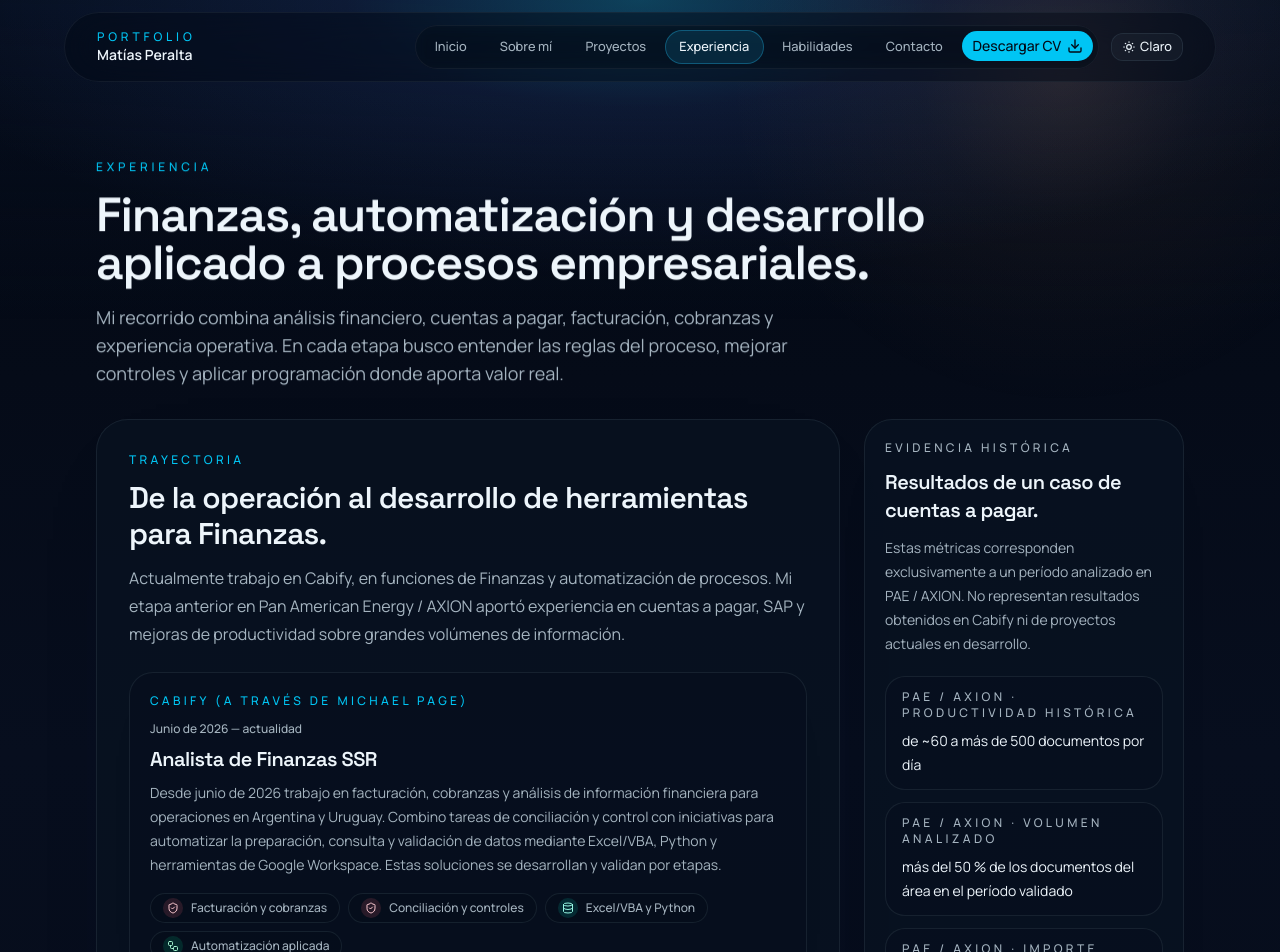
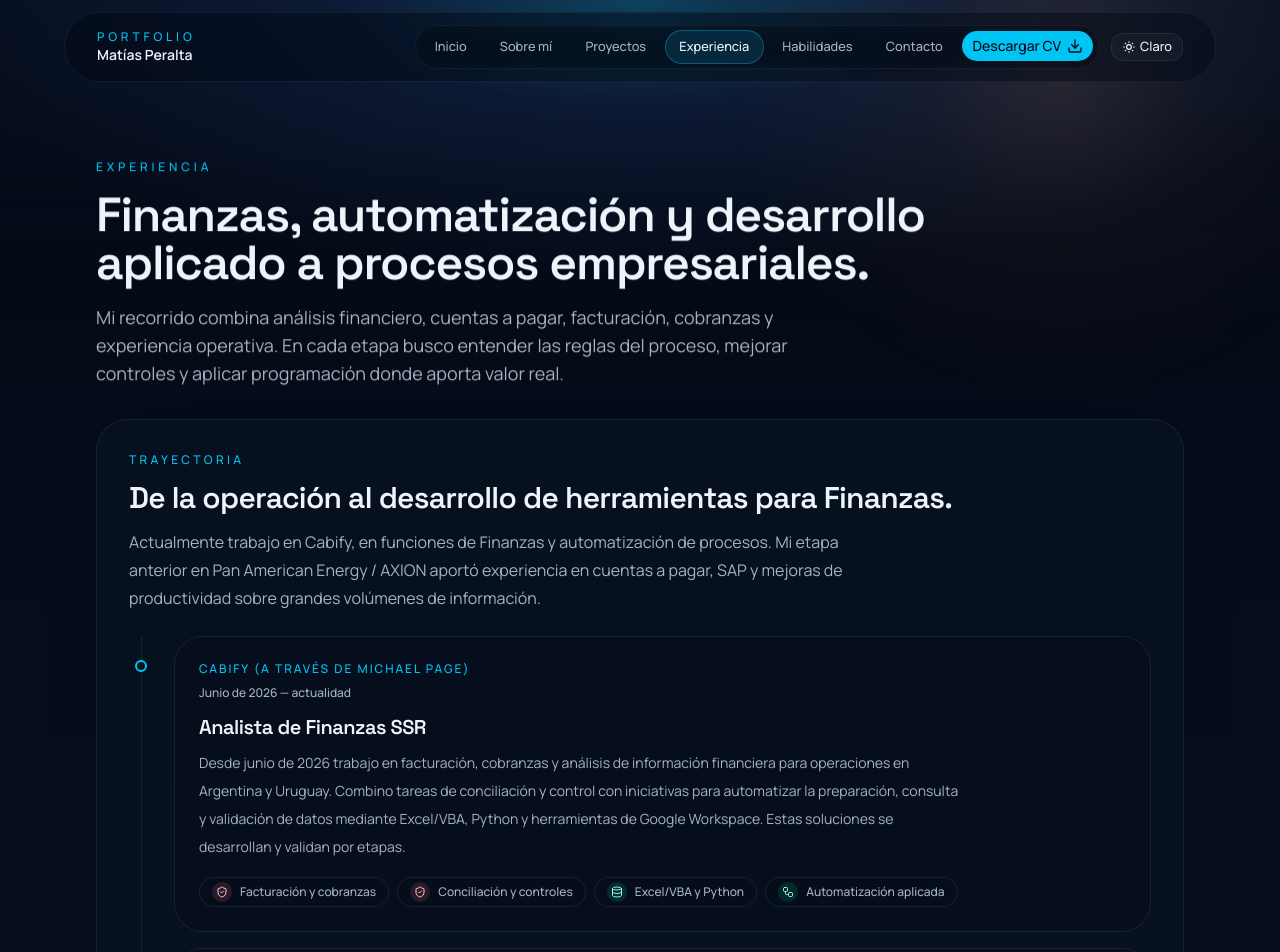
Before and after one commit to Zibete/Portfolio, a Next.js app: page /experience in a window 1280 px wide. Shown: the top 952 px of the page. Built offline with nearby package versions, Linux system fonts and the light colour scheme; no server answers.

Commit message:
feat(experience): replace narrow aside with full-width career timeline

```diff
--- a/src/app/experience/page.tsx
+++ b/src/app/experience/page.tsx
@@ -1,5 +1,4 @@
 import { Container } from "@/components/shared/container";
-import { PageAside } from "@/components/shared/page-aside";
 import { PageIntro } from "@/components/shared/page-intro";
 import { PageSection } from "@/components/shared/page-section";
 import { TagChip } from "@/components/shared/tag-chip";
@@ -40,40 +39,38 @@ export default async function ExperiencePage() {
           description={experience.description}
         />
 
-        <div className="grid gap-6 lg:grid-cols-[minmax(0,1fr)_20rem] lg:items-start">
         <PageSection
           eyebrow={experience.rolesSection.eyebrow}
           title={experience.rolesSection.title}
           description={experience.rolesSection.description}
-            contentClassName="grid gap-4"
+          contentClassName="ml-2 space-y-4 border-l border-border/75 pl-6 sm:ml-3 sm:pl-8"
         >
           {entries.map((entry, index) => (
             <div
               key={entry.slug}
-                className={`motion-enter ${experienceCardMotionDelays[index] ?? "motion-delay-4"}`}
+              className={"motion-enter relative " + (experienceCardMotionDelays[index] ?? "motion-delay-4")}
             >
-                <article className="interactive-card rounded-[1.5rem] border border-border/70 bg-background/72 p-5 shadow-[0_18px_48px_-42px_rgb(15_23_42_/_0.28)] backdrop-blur dark:bg-background/10">
-                  <div className="space-y-3">
+              <span
+                aria-hidden="true"
+                className="absolute -left-[31px] top-6 size-3 rounded-full border-2 border-primary bg-card sm:-left-[39px]"
+              />
+              <article className="rounded-2xl border border-border/70 bg-background/72 p-5 dark:bg-background/10 sm:p-6">
                 {entry.frontmatter.company ? (
-                      <p className="text-xs font-medium uppercase tracking-[0.28em] text-primary">
+                  <p className="text-xs font-medium uppercase tracking-[0.16em] text-primary">
                     {entry.frontmatter.company}
                   </p>
                 ) : null}
-                    <div className="space-y-2">
                 {entry.frontmatter.period ? (
-                        <p className="text-xs font-medium text-muted-foreground">
+                  <p className="mt-2 text-xs font-medium text-muted-foreground">
                     {entry.frontmatter.period}
                   </p>
                 ) : null}
-                      <h2 className="text-xl font-semibold tracking-tight text-foreground [font-family:var(--font-display)]">
+                <h3 className="mt-3 text-xl font-semibold tracking-tight text-foreground [font-family:var(--font-display)]">
                   {entry.frontmatter.title}
-                      </h2>
-                      <p className="text-sm leading-6 text-muted-foreground">
+                </h3>
+                <p className="mt-2 max-w-3xl text-sm leading-7 text-muted-foreground">
                   {entry.frontmatter.summary}
                 </p>
-                    </div>
-                  </div>
-
                 {entry.frontmatter.focus?.length ? (
                   <div className="mt-4 flex flex-wrap gap-2">
                     {entry.frontmatter.focus.map((item) => (
@@ -86,29 +83,26 @@ export default async function ExperiencePage() {
           ))}
         </PageSection>
 
-          <PageAside
+        <PageSection
           eyebrow={experience.aside.eyebrow}
           title={experience.aside.title}
           description={experience.aside.description}
-            className="lg:sticky lg:top-24"
+          contentClassName="grid gap-4 md:grid-cols-3"
         >
-            <div className="space-y-3">
           {experience.metrics.map((item) => (
             <div
               key={item.label}
-                  className="interactive-card rounded-[1.25rem] border border-border/70 bg-background/72 px-4 py-3 dark:bg-background/10"
+              className="rounded-2xl border border-border/70 bg-background/72 p-5 dark:bg-background/10"
             >
-                  <p className="text-xs font-medium uppercase tracking-[0.28em] text-muted-foreground">
+              <p className="text-xs font-medium uppercase tracking-[0.12em] text-muted-foreground">
                 {item.label}
               </p>
-                  <p className="mt-2 text-sm leading-6 text-foreground">
+              <p className="mt-3 text-base font-semibold leading-7 text-foreground">
                 {item.value}
               </p>
             </div>
           ))}
-            </div>
-          </PageAside>
-        </div>
+        </PageSection>
 
         <PageSection
           eyebrow={experience.repeatableSignalsSection.eyebrow}
```
Lines whose indentation alone changed are shown as unchanged.
